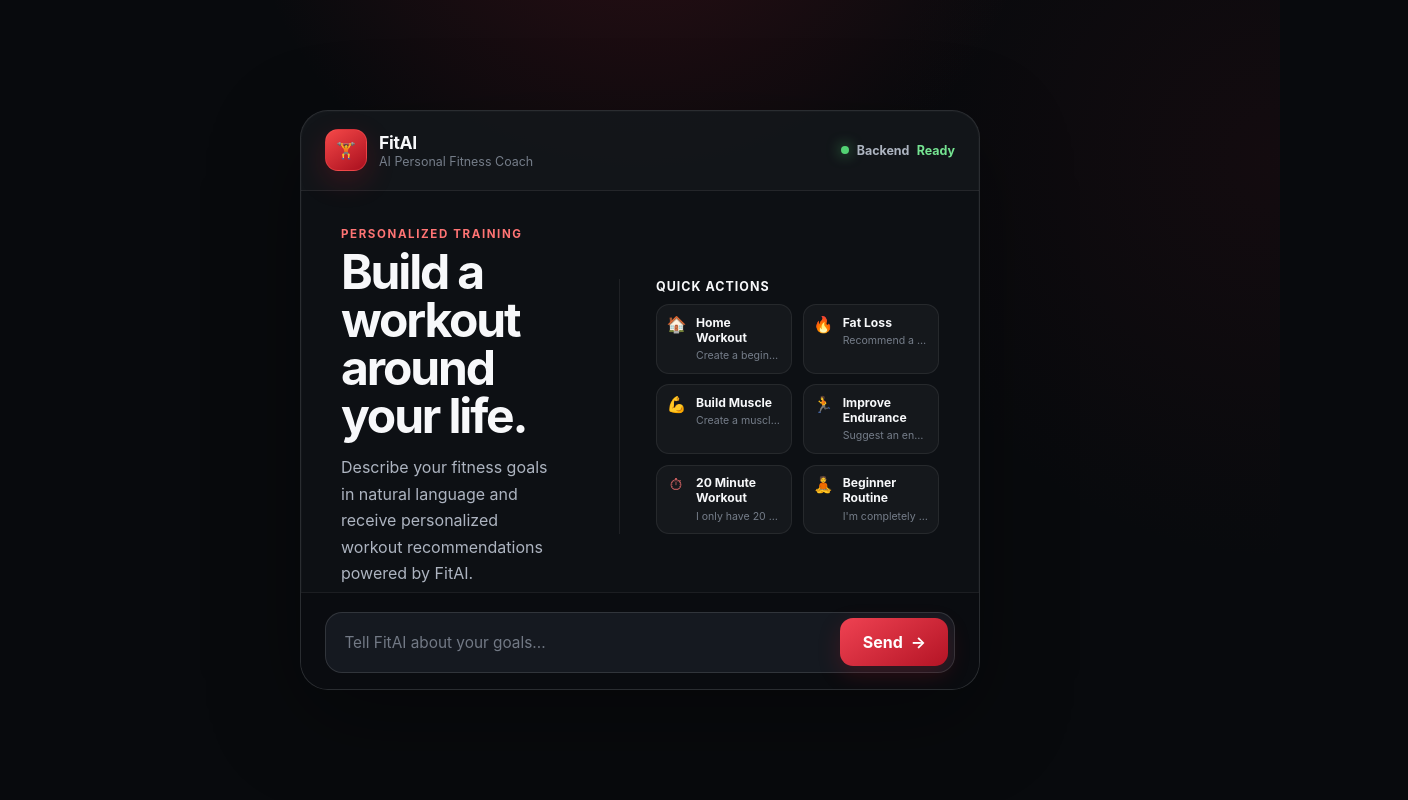
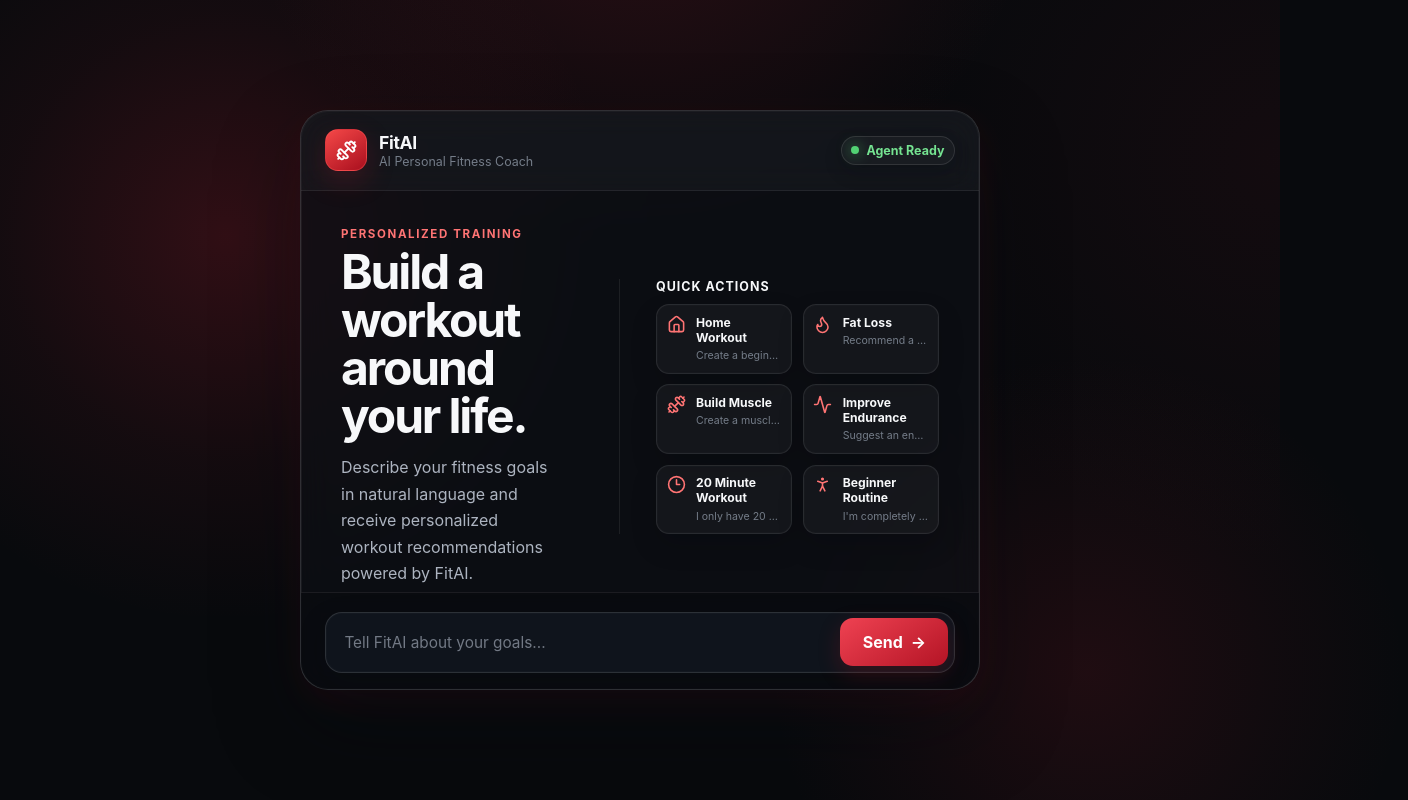
Before and after one commit to Robert-Linguraru/FitAI, a React (Vite) app in the folder frontend/: page / in a window 1280 px wide. Shown: the top 800 px of the page, 1408 px wide, since content can reach past the window. Built offline with nearby package versions, Linux system fonts and the light colour scheme; no server answers.

Commit message:
style(ui): introduce premium glassmorphism visual polish

```diff
--- a/frontend/package.json
+++ b/frontend/package.json
@@ -10,6 +10,7 @@
     "preview": "vite preview"
   },
   "dependencies": {
+    "lucide-react": "^1.28.0",
     "react": "^19.2.8",
     "react-dom": "^19.2.8"
   },
--- a/frontend/src/App.css
+++ b/frontend/src/App.css
@@ -3,6 +3,43 @@
   padding: 1rem;
   display: grid;
   place-items: center;
+  position: relative;
+  isolation: isolate;
+  --ui-transition: 200ms cubic-bezier(0.2, 0.8, 0.2, 1);
+}
+
+.app::before,
+.app::after {
+  content: "";
+  position: absolute;
+  z-index: -1;
+  pointer-events: none;
+}
+
+.app::before {
+  width: min(62vw, 760px);
+  height: min(62vw, 760px);
+  top: -18%;
+  left: -12%;
+  background: radial-gradient(
+    circle,
+    rgba(214, 36, 55, 0.2) 0%,
+    rgba(214, 36, 55, 0.06) 42%,
+    transparent 72%
+  );
+}
+
+.app::after {
+  width: min(54vw, 640px);
+  height: min(54vw, 640px);
+  right: -10%;
+  bottom: -24%;
+  background: radial-gradient(
+    circle,
+    rgba(164, 27, 43, 0.15) 0%,
+    rgba(164, 27, 43, 0.05) 44%,
+    transparent 70%
+  );
 }
 
 .fitai-card {
@@ -12,12 +49,15 @@
   display: grid;
   grid-template-rows: auto 1fr 0fr auto;
   overflow: hidden;
-  border: 1px solid var(--border-default);
+  border: 1px solid rgba(255, 255, 255, 0.14);
   border-radius: 28px;
-  background: rgba(14, 17, 22, 0.94);
+  background: rgba(13, 16, 22, 0.72);
+  backdrop-filter: blur(16px) saturate(115%);
+  -webkit-backdrop-filter: blur(16px) saturate(115%);
   box-shadow:
-    0 28px 90px rgba(0, 0, 0, 0.34),
-    0 0 0 1px rgba(255, 255, 255, 0.018) inset;
+    0 36px 84px rgba(7, 10, 14, 0.35),
+    0 10px 34px rgba(167, 27, 43, 0.12),
+    0 0 0 1px rgba(255, 255, 255, 0.05) inset;
   transition:
     width 560ms cubic-bezier(0.22, 1, 0.36, 1),
     height 560ms cubic-bezier(0.22, 1, 0.36, 1),
@@ -39,7 +79,9 @@
   justify-content: space-between;
   gap: 1rem;
   border-bottom: 1px solid var(--border-subtle);
-  background: rgba(255, 255, 255, 0.018);
+  background: rgba(255, 255, 255, 0.03);
+  backdrop-filter: blur(14px);
+  -webkit-backdrop-filter: blur(14px);
 }
 
 .brand {
@@ -80,6 +122,11 @@
   color: var(--text-secondary);
   font-size: 0.78rem;
   font-weight: 650;
+  padding: 0.36rem 0.6rem;
+  border: 1px solid rgba(255, 255, 255, 0.11);
+  border-radius: 999px;
+  background: rgba(255, 255, 255, 0.03);
+  box-shadow: 0 8px 18px rgba(8, 11, 15, 0.18);
 }
 
 .status-dot {
@@ -105,7 +152,9 @@
   padding: clamp(1.25rem, 3.5vw, 2.25rem) clamp(1.25rem, 4vw, 2.5rem);
   opacity: 1;
   transform: translateY(0);
-  transition: opacity 240ms ease, transform 400ms ease;
+  transition:
+    opacity var(--ui-transition),
+    transform 320ms cubic-bezier(0.22, 1, 0.36, 1);
 }
 
 .app--chat .welcome-content {
@@ -172,26 +221,33 @@
   align-items: flex-start;
   gap: 0.65rem;
 
-  border: 1px solid var(--border-subtle);
+  border: 1px solid rgba(255, 255, 255, 0.09);
   border-radius: 13px;
 
-  background: rgba(255, 255, 255, 0.035);
+  background: rgba(255, 255, 255, 0.04);
+  box-shadow:
+    0 12px 26px rgba(5, 8, 12, 0.18),
+    0 0 0 1px rgba(255, 255, 255, 0.012) inset;
   color: var(--text-primary);
   cursor: pointer;
   text-align: left;
 
   transition:
-    border-color 160ms ease,
-    background 160ms ease,
-    transform 160ms ease;
+    border-color var(--ui-transition),
+    background var(--ui-transition),
+    transform var(--ui-transition),
+    box-shadow var(--ui-transition);
 }
 
 .suggested-prompt:hover,
 .suggested-prompt:focus-visible {
-  border-color: rgba(255, 87, 87, 0.55);
-  background: rgba(255, 87, 87, 0.08);
+  border-color: rgba(255, 87, 87, 0.42);
+  background: rgba(255, 87, 87, 0.09);
   outline: none;
   transform: translateY(-2px);
+  box-shadow:
+    0 18px 34px rgba(8, 10, 14, 0.28),
+    0 0 0 1px rgba(255, 87, 87, 0.16) inset;
 }
 
 .suggested-prompt:focus-visible {
@@ -235,8 +291,10 @@
 
 .conversation-region {
   background:
-    radial-gradient(circle at 10% 0%, rgba(222, 45, 63, 0.055), transparent 28%),
-    linear-gradient(rgba(255, 255, 255, 0.009), rgba(255, 255, 255, 0));
+    radial-gradient(circle at 8% -4%, rgba(222, 45, 63, 0.09), transparent 32%),
+    linear-gradient(rgba(255, 255, 255, 0.014), rgba(255, 255, 255, 0));
+  backdrop-filter: blur(14px);
+  -webkit-backdrop-filter: blur(14px);
 }
 
 .eyebrow {
@@ -262,11 +320,11 @@
   background:
     radial-gradient(
       circle at 10% 0%,
-      rgba(222, 45, 63, 0.055),
-      transparent 28%
+      rgba(222, 45, 63, 0.09),
+      transparent 32%
     ),
     linear-gradient(
-      rgba(255, 255, 255, 0.009),
+      rgba(255, 255, 255, 0.014),
       rgba(255, 255, 255, 0)
     );
 
@@ -343,6 +401,7 @@
   );
 
   color: #ffffff;
+  box-shadow: 0 9px 22px rgba(193, 24, 41, 0.24);
 }
 
 .message-content {
@@ -352,9 +411,12 @@
 .message-skeleton {
   min-height: 104px;
   padding: 0.9rem 1rem;
-  border: 1px solid var(--border-subtle);
+  border: 1px solid rgba(255, 255, 255, 0.08);
   border-radius: 6px 18px 18px 18px;
-  background: #191d24;
+  background: rgba(25, 29, 36, 0.86);
+  box-shadow:
+    0 14px 30px rgba(9, 12, 16, 0.2),
+    0 0 0 1px rgba(255, 255, 255, 0.015) inset;
 }
 
 .skeleton-line {
@@ -393,7 +455,9 @@
 .chat-message--assistant {
   opacity: 1;
   transform: translateY(0);
-  transition: opacity 220ms ease, transform 220ms ease;
+  transition:
+    opacity var(--ui-transition),
+    transform var(--ui-transition);
 }
 
 .chat-message--assistant.chat-message--enter {
@@ -402,17 +466,56 @@
 }
 
 .workout-card {
+  --difficulty-accent: #ffc18e;
+  --difficulty-border: rgba(255, 164, 104, 0.28);
+  --difficulty-surface: rgba(255, 164, 104, 0.1);
+  --difficulty-text: #ffc18e;
   margin-bottom: 0.75rem;
   padding: 1rem;
 
-  border: 1px solid rgba(255, 87, 87, 0.28);
+  border: 1px solid rgba(255, 255, 255, 0.11);
+  border-left: 3px solid var(--difficulty-accent);
   border-radius: 16px;
 
   background:
-    linear-gradient(145deg, rgba(123, 21, 34, 0.62), rgba(25, 29, 36, 0.96));
+    linear-gradient(145deg, rgba(123, 21, 34, 0.56), rgba(25, 29, 36, 0.9));
   box-shadow:
-    0 12px 28px rgba(0, 0, 0, 0.18),
-    0 0 0 1px rgba(255, 255, 255, 0.018) inset;
+    0 14px 30px rgba(8, 11, 15, 0.22),
+    0 0 0 1px rgba(255, 255, 255, 0.03) inset;
+  transition:
+    transform var(--ui-transition),
+    box-shadow var(--ui-transition),
+    border-color var(--ui-transition);
+}
+
+.workout-card--beginner {
+  --difficulty-accent: #48d7a0;
+  --difficulty-border: rgba(72, 215, 160, 0.32);
+  --difficulty-surface: rgba(72, 215, 160, 0.13);
+  --difficulty-text: #7ef0c0;
+}
+
+.workout-card--intermediate {
+  --difficulty-accent: #f0b65f;
+  --difficulty-border: rgba(240, 182, 95, 0.34);
+  --difficulty-surface: rgba(240, 182, 95, 0.14);
+  --difficulty-text: #ffd08b;
+}
+
+.workout-card--advanced {
+  --difficulty-accent: #ff6e74;
+  --difficulty-border: rgba(255, 110, 116, 0.34);
+  --difficulty-surface: rgba(255, 110, 116, 0.14);
+  --difficulty-text: #ffacb0;
+}
+
+.workout-card:hover {
+  transform: translateY(-2px);
+  border-color: rgba(255, 255, 255, 0.2);
+  box-shadow:
+    0 24px 42px rgba(8, 11, 15, 0.3),
+    0 0 0 1px rgba(255, 255, 255, 0.06) inset,
+    0 0 0 1px var(--difficulty-border);
 }
 
 .workout-card--enter {
@@ -446,11 +549,11 @@
   flex: 0 0 auto;
   padding: 0.35rem 0.55rem;
 
-  border: 1px solid rgba(255, 164, 104, 0.28);
+  border: 1px solid var(--difficulty-border);
   border-radius: 999px;
 
-  background: rgba(255, 164, 104, 0.1);
-  color: #ffc18e;
+  background: var(--difficulty-surface);
+  color: var(--difficulty-text);
   font-size: 0.68rem;
   font-weight: 750;
 }
@@ -522,7 +625,10 @@
   border: 1px solid var(--border-subtle);
   border-radius: 6px 18px 18px 18px;
 
-  background: #191d24;
+  background: rgba(25, 29, 36, 0.9);
+  box-shadow:
+    0 12px 28px rgba(8, 11, 15, 0.16),
+    0 0 0 1px rgba(255, 255, 255, 0.015) inset;
   color: var(--text-primary);
 
   font-size: 0.95rem;
@@ -551,7 +657,9 @@
   border-top:
     1px solid var(--border-subtle);
 
-  background: rgba(10, 12, 16, 0.96);
+  background: rgba(10, 12, 16, 0.66);
+  backdrop-filter: blur(14px);
+  -webkit-backdrop-filter: blur(14px);
 }
 
 .chat-control {
@@ -561,14 +669,18 @@
   align-items: center;
   gap: 0.65rem;
 
-  border: 1px solid var(--border-default);
+  border: 1px solid rgba(255, 255, 255, 0.12);
   border-radius: 17px;
 
-  background: #151920;
+  background: rgba(18, 23, 31, 0.84);
+  box-shadow:
+    0 10px 28px rgba(8, 11, 15, 0.18),
+    0 0 0 1px rgba(255, 255, 255, 0.015) inset;
 
   transition:
-    border-color 160ms ease,
-    box-shadow 160ms ease;
+    border-color var(--ui-transition),
+    box-shadow var(--ui-transition),
+    background var(--ui-transition);
 }
 
 .chat-control:focus-within {
@@ -626,17 +738,17 @@
   font-weight: 750;
 
   transition:
-    transform 160ms ease,
-    box-shadow 160ms ease,
-    filter 160ms ease;
+    transform var(--ui-transition),
+    box-shadow var(--ui-transition),
+    filter var(--ui-transition);
 }
 
 .chat-control button:hover {
   filter: brightness(1.08);
-  transform: translateY(-1px);
+  transform: translateY(-2px);
 
   box-shadow:
-    0 12px 28px rgba(194, 21, 38, 0.3);
+    0 14px 30px rgba(194, 21, 38, 0.28);
 }
 
 .chat-control button:active {
@@ -694,6 +806,8 @@
     border-right: 0;
     border-left: 0;
     border-radius: 0;
+    backdrop-filter: none;
+    -webkit-backdrop-filter: none;
   }
 
   .fitai-header {
@@ -783,12 +897,19 @@
 }
 
 @media (prefers-reduced-motion: reduce) {
+  .app,
+  .app::before,
+  .app::after,
   .fitai-card,
   .welcome-content,
   .chat-history {
     transition: none;
   }
 
+  .suggested-prompt,
+  .workout-card,
+  .chat-control,
+  .chat-control button,
   .chat-message--assistant,
   .workout-card--enter,
   .skeleton-line {
--- a/frontend/src/App.tsx
+++ b/frontend/src/App.tsx
@@ -5,6 +5,7 @@ import {
   type ChangeEvent,
   type FormEvent,
 } from "react";
+import { Dumbbell } from "lucide-react";
 import { sendChat } from "./api/client";
 import ChatInput from "./components/ChatInput";
 import ChatWindow from "./components/ChatWindow";
@@ -123,7 +124,7 @@ function App() {
         <header className="fitai-header">
           <div className="brand">
             <div className="logo" aria-hidden="true">
-              🏋️
+              <Dumbbell size={21} strokeWidth={2.2} />
             </div>
 
             <div className="brand-copy">
@@ -138,8 +139,7 @@ function App() {
               aria-hidden="true"
             />
 
-            <span>Backend</span>
-            <span className="ready">Ready</span>
+            <span className="ready">Agent Ready</span>
           </div>
         </header>
 
--- a/frontend/src/components/SuggestedPrompts.tsx
+++ b/frontend/src/components/SuggestedPrompts.tsx
@@ -1,8 +1,38 @@
+import {
+  Activity,
+  Clock3,
+  Dumbbell,
+  Flame,
+  Home,
+  PersonStanding,
+  type LucideIcon,
+} from "lucide-react";
+
+type SuggestedPromptIconKey =
+  | "home"
+  | "fatLoss"
+  | "muscle"
+  | "endurance"
+  | "time"
+  | "beginner";
+
 interface SuggestedPrompt {
-  icon: string;
+  icon: SuggestedPromptIconKey;
   title: string;
   prompt: string;
 }
+
+const suggestedPromptIcons: Record<
+  SuggestedPromptIconKey,
+  LucideIcon
+> = {
+  home: Home,
+  fatLoss: Flame,
+  muscle: Dumbbell,
+  endurance: Activity,
+  time: Clock3,
+  beginner: PersonStanding,
+};
 
 interface SuggestedPromptsProps {
   onSelectPrompt: (prompt: string) => void;
@@ -10,32 +40,32 @@ interface SuggestedPromptsProps {
 
 const suggestedPrompts: SuggestedPrompt[] = [
   {
-    icon: "🏠",
+    icon: "home",
     title: "Home Workout",
     prompt: "Create a beginner home workout using only bodyweight.",
   },
   {
-    icon: "🔥",
+    icon: "fatLoss",
     title: "Fat Loss",
     prompt: "Recommend a fat loss workout for someone with 45 minutes.",
   },
   {
-    icon: "💪",
+    icon: "muscle",
     title: "Build Muscle",
     prompt: "Create a muscle-building workout for the gym.",
   },
   {
-    icon: "🏃",
+    icon: "endurance",
     title: "Improve Endurance",
     prompt: "Suggest an endurance-focused workout.",
   },
   {
-    icon: "⏱",
+    icon: "time",
     title: "20 Minute Workout",
     prompt: "I only have 20 minutes. What workout do you recommend?",
   },
   {
-    icon: "🧘",
+    icon: "beginner",
     title: "Beginner Routine",
     prompt: "I'm completely new to fitness. Where should I start?",
   },
@@ -46,7 +76,12 @@ function SuggestedPrompts({
 }: SuggestedPromptsProps) {
   return (
     <div className="suggested-prompts" aria-label="Suggested prompts">
-      {suggestedPrompts.map((suggestedPrompt) => (
+      {suggestedPrompts.map((suggestedPrompt) => {
+        const PromptIcon = suggestedPromptIcons[
+          suggestedPrompt.icon
+        ];
+
+        return (
           <button
             className="suggested-prompt"
             key={suggestedPrompt.title}
@@ -55,7 +90,7 @@ function SuggestedPrompts({
             onClick={() => onSelectPrompt(suggestedPrompt.prompt)}
           >
             <span className="suggested-prompt-icon" aria-hidden="true">
-            {suggestedPrompt.icon}
+              <PromptIcon size={19} strokeWidth={2} />
             </span>
 
             <span className="suggested-prompt-copy">
@@ -63,7 +98,8 @@ function SuggestedPrompts({
               <span>{suggestedPrompt.prompt}</span>
             </span>
           </button>
-      ))}
+        );
+      })}
     </div>
   );
 }
--- a/frontend/src/components/WorkoutCard.tsx
+++ b/frontend/src/components/WorkoutCard.tsx
@@ -5,9 +5,11 @@ interface WorkoutCardProps {
 }
 
 function WorkoutCard({ workout }: WorkoutCardProps) {
+  const difficultyClassName = `workout-card--${workout.difficulty.toLowerCase()}`;
+
   return (
     <section
-      className="workout-card workout-card--enter"
+      className={`workout-card workout-card--enter ${difficultyClassName}`}
       aria-label={workout.name}
     >
       <div className="workout-card-header">
```
Also changed, not shown: 2 other files (tests, documents, lock files or other folders). Lines whose indentation alone changed are shown as unchanged.
